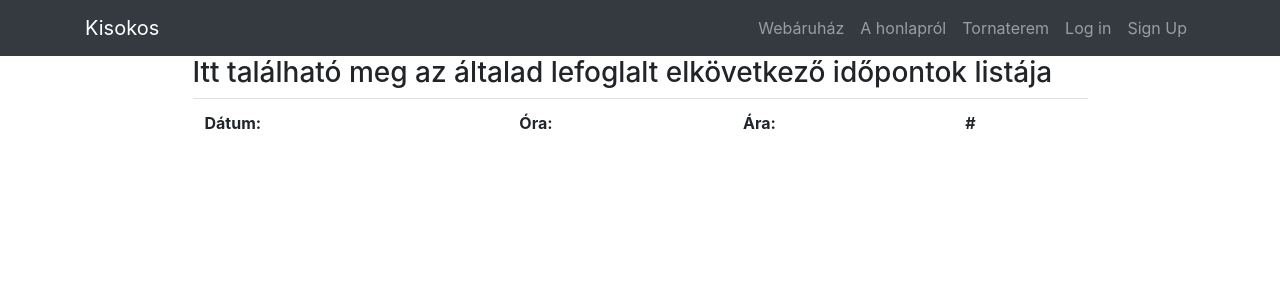
After one commit to Archeloth/Base, a PHP site: page /mymeetings.php in a window 1280 px wide. The commit adds this page. Shown: the top 300 px of the page. Run offline with PHP 8.4, Linux system fonts and the light colour scheme; lists and menus that the app fills with data are empty.

Commit message:
calendar fix_prep

```diff
--- a/includes/calendar_build.php
+++ b/includes/calendar_build.php
@@ -86,6 +86,7 @@ for($i=8;$i<16;$i++)//óra
                 }
                 else
                 {
+                    //Ez így csak akkor szinezné ki a mai napot, ha lenne a táblában foglalt
                     if($j==$current_day && $week==$current_week)//Mert amúgy kiszinezné az összes X-edik napot
                     {
                         if (strpos($classok, 'ma') === false)//Tehát benne van, mert amúgy 5-6-szor bele tenné
@@ -106,11 +107,6 @@ for($i=8;$i<16;$i++)//óra
             {
                 echo '<td class="'.$classok.'"></td>';
             }
-
-            //TODO: Ellenőrzés és színezés | mai nap kiválasztása
-
-            //TODO: Csoportos torna alter table szabad helyek más szín
-
 
             //in_array($i,$lefoglaltak) && in_array(($elso_nap+$j-1),$lefoglaltak)
 
--- a/includes/nav.php
+++ b/includes/nav.php
@@ -50,7 +50,7 @@
 
             <div class="dropdown-menu" aria-labelledby="dropdownMenuLink">
               <a class="dropdown-item" href="myprofile.php">Profilom</a>
-              <a class="dropdown-item" href="#">Időpontjaim</a>
+              <a class="dropdown-item" href="mymeetings.php">Időpontjaim</a>
               <a class="dropdown-item" href="#">Beállítások</a>
             </div>
           </div>';
--- /dev/null
+++ b/mymeetings.php
@@ -0,0 +1,26 @@
+<?php
+include 'includes/head.php';
+
+?>
+
+    <title>Időpontjaim</title>
+</head>
+<body>
+    <?php include 'includes/nav.php'; ?>
+    <div class="container">
+        <div class="offset-sm-1 col-sm-10">
+            <h3>Itt található meg az általad lefoglalt elkövetkező időpontok listája</h3>
+
+            <table class="table">
+                <tr>
+                    <th>Dátum:</th>
+                    <th>Óra:</th>
+                    <th>Ára:</th>
+                    <th>#</th>
+                </tr>
+                <?php //Listázni, +törlés mező ?>
+            </table>
+        </div>
+    </div>
+</body>
+</html>
```
